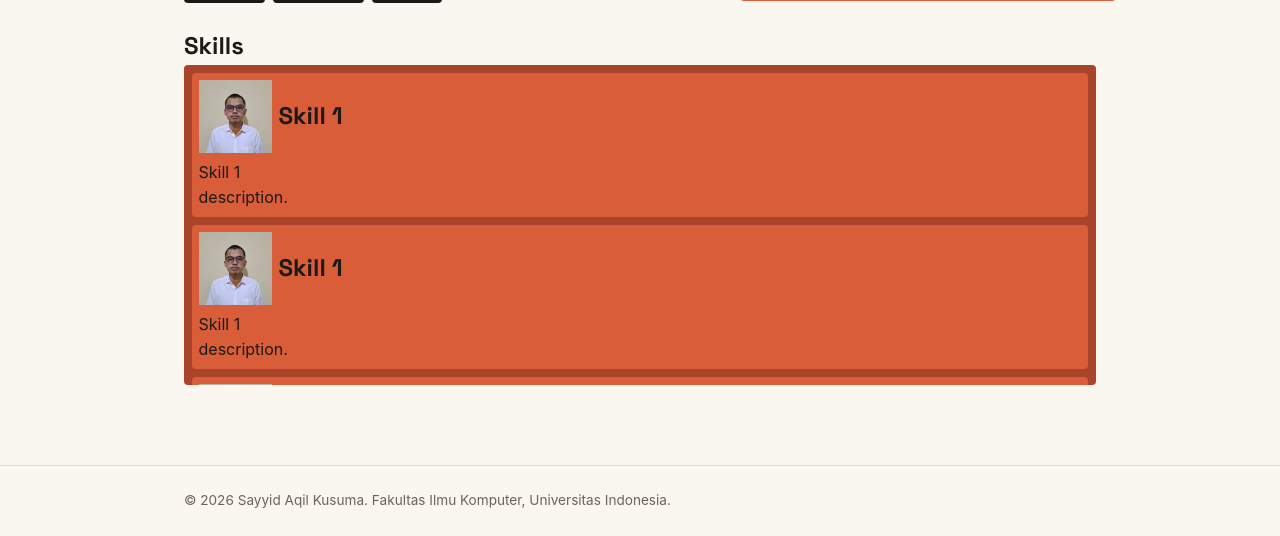
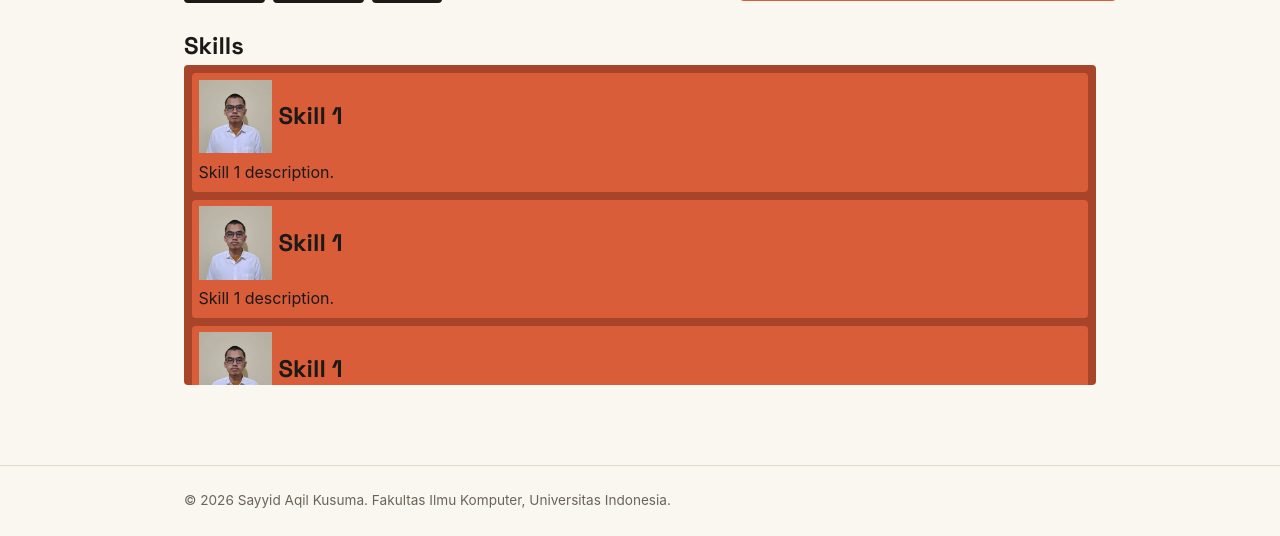
Before and after one commit to S-AqilKusuma/myportofolio, a Django app: page / in a window 1280 px wide. Shown: the part 563-1099 px from the top of the page. Run offline with Django 5.2, Linux system fonts and the light colour scheme.

Commit message:
feat: adding each skill section elements grid-area property
Each skill get its own unique <custom-ident> grid area property to shorten its name when arranged using grid-templates-areas.

```diff
--- a/static/css/style.css
+++ b/static/css/style.css
@@ -164,8 +164,8 @@ h1, h2, .brand {
     grid-template-columns: 5rem;
     grid-template-rows: 5rem;
     grid-template-areas:
-        "skill-logo skill-name"
-        "skill-desc skill-desc";
+        "logo name"
+        "desc desc";
 
     margin: 0.5rem;
     background-color: var(--accent);
@@ -174,13 +174,19 @@ h1, h2, .brand {
 }
 
 .skill-logo {
+    grid-area: logo;
     height: 100%;
     aspect-ratio: 1 / 1;
     object-fit: cover;
 }
 
 .skill-name {
+    grid-area: name;
     align-self: center;
+}
+
+.skill-desc {
+    grid-area: desc;
 }
 
 .hero-photo {
```
